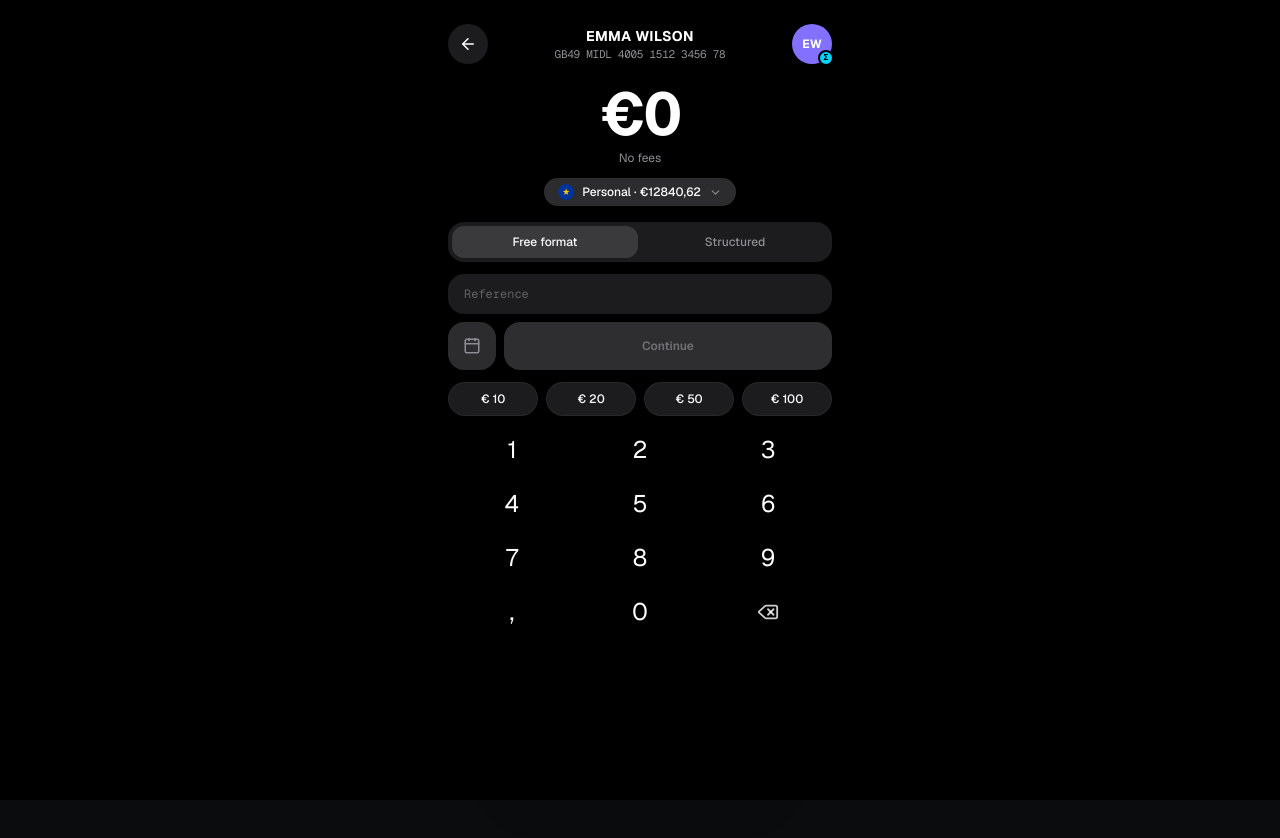
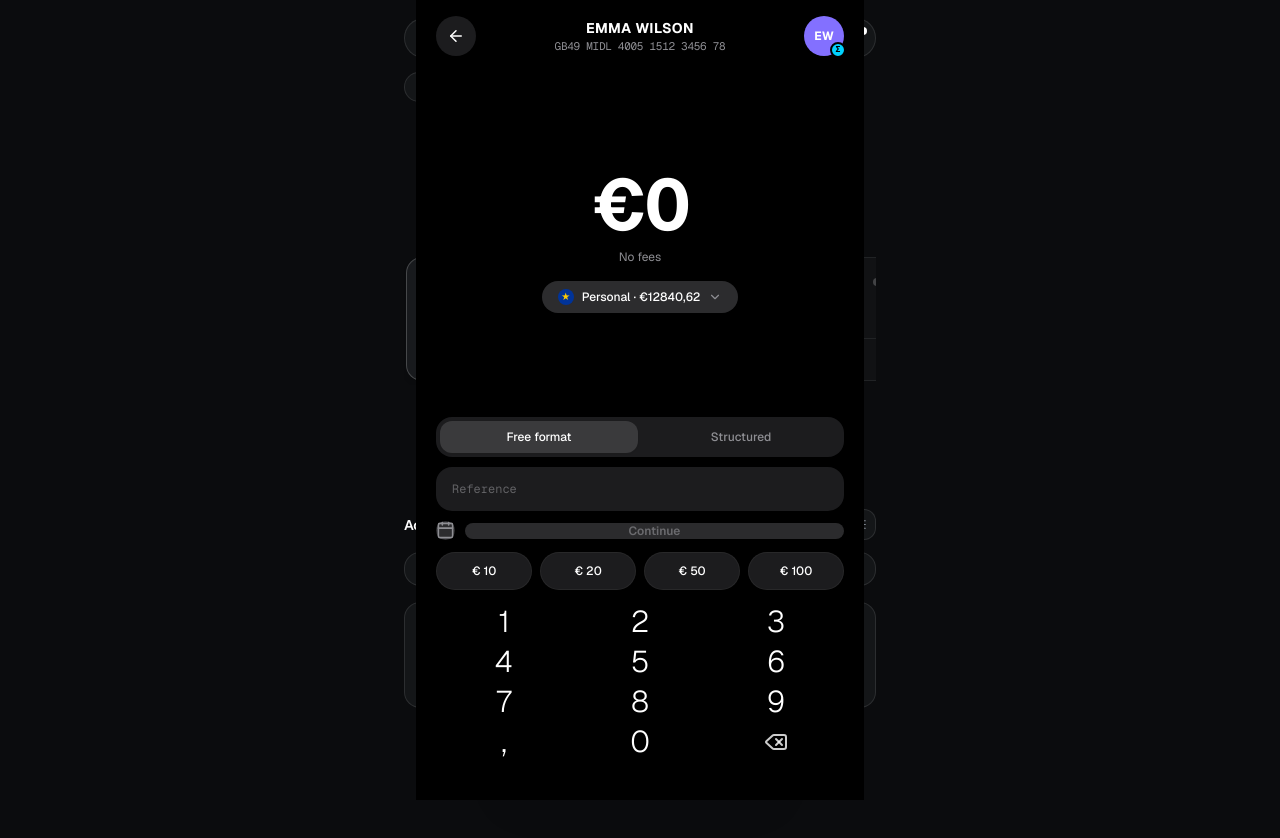
Before and after one commit to balsingh04535-star/aura-banking, a React (Vite) app: page / in a window 1280 px wide. Both pictures are taken after typing "Sample" into the empty fields and a click on the button "Send". Shown: the top 838 px of the page. Built offline with nearby package versions, Linux system fonts and the light colour scheme.

Commit message:
Fix SendMoneyModal full viewport height layout and bottom keypad anchoring

```diff
--- a/src/components/payments/SendMoneyModal.tsx
+++ b/src/components/payments/SendMoneyModal.tsx
@@ -10,7 +10,6 @@ import {
   ShieldCheck,
   Share2,
   Repeat,
-  Check,
 } from 'lucide-react';
 import { BiometricModal } from '../common/BiometricModal';
 import { ProcessingOrb } from '../common/ProcessingOrb';
@@ -34,7 +33,7 @@ export const SendMoneyModal: React.FC = () => {
     showToast,
   } = useBanking();
 
-  const [step, setStep] = useState<Step>('recipient');
+  const [step, setStep] = useState<Step>('amount');
   const [searchQuery, setSearchQuery] = useState('');
   const [selectedRecipient, setSelectedRecipient] = useState<Beneficiary | null>(null);
   const [amountStr, setAmountStr] = useState<string>('0');
@@ -50,7 +49,6 @@ export const SendMoneyModal: React.FC = () => {
   const [customName, setCustomName] = useState('');
   const [customIban, setCustomIban] = useState('');
 
-  // Default to a default recipient if opened without prefill
   useEffect(() => {
     if (isSendModalOpen) {
       if (prefilledRecipient) {
@@ -192,69 +190,74 @@ export const SendMoneyModal: React.FC = () => {
           initial={{ opacity: 0 }}
           animate={{ opacity: 1 }}
           exit={{ opacity: 0 }}
-          transition={{ duration: 0.18 }}
-          className="fixed inset-0 z-50 bg-[#000000] text-white flex flex-col justify-between p-4 sm:p-5 overflow-y-auto select-none font-sans"
+          transition={{ duration: 0.15 }}
+          className="fixed inset-0 z-50 bg-black text-white flex flex-col justify-between px-5 pt-3 pb-8 max-w-md mx-auto h-[100dvh] overflow-hidden select-none font-sans"
         >
-          {/* TOP HEADER BAR (Exact to reference) */}
-          <div className="flex items-center justify-between w-full max-w-sm mx-auto pt-1 pb-2">
+          {/* 1. TOP HEADER (Exact to reference) */}
+          <div className="flex items-center justify-between w-full pt-1 pb-1 shrink-0">
             <button
               onClick={() => {
                 triggerHaptic('light');
-                if (step === 'amount') {
-                  setStep('recipient');
+                if (step === 'recipient') {
+                  setStep('amount');
                 } else if (step === 'review') {
                   setStep('amount');
                 } else {
                   handleClose();
                 }
               }}
-              className="w-10 h-10 rounded-full bg-[#1c1c1e] text-white flex items-center justify-center hover:bg-[#2c2c2e] transition-colors"
+              className="w-10 h-10 rounded-full bg-[#1c1c1e] text-white flex items-center justify-center active:bg-[#2c2c2e] transition-colors"
             >
               <ArrowLeft size={18} />
             </button>
 
-            {/* Recipient Name & IBAN in Center */}
+            {/* Recipient Name & IBAN */}
             <div
               onClick={() => {
                 triggerHaptic('light');
                 setStep('recipient');
               }}
-              className="text-center cursor-pointer group"
+              className="text-center cursor-pointer active:opacity-75 transition-opacity px-2"
             >
-              <h2 className="text-sm font-bold tracking-wide text-white uppercase truncate max-w-[200px]">
+              <h2 className="text-sm font-bold tracking-wide text-white uppercase truncate max-w-[210px]">
                 {selectedRecipient?.name || 'BALVINDER SINGH'}
               </h2>
-              <p className="text-[11px] text-[#8e8e93] font-mono tracking-tight truncate max-w-[200px]">
+              <p className="text-[11px] text-[#8e8e93] font-mono tracking-tight truncate max-w-[210px]">
                 {selectedRecipient?.iban || 'BE37 9676 3046 7428'}
               </p>
             </div>
 
             {/* Recipient Avatar Circle with Blue Mini Badge */}
-            <div className="relative">
+            <div
+              onClick={() => {
+                triggerHaptic('light');
+                setStep('recipient');
+              }}
+              className="relative cursor-pointer"
+            >
               <div className="w-10 h-10 rounded-full bg-[#8370ff] text-white font-bold text-xs flex items-center justify-center shadow-sm">
                 {recipientInitials}
               </div>
-              {/* Cyan mini badge in corner */}
-              <div className="absolute -bottom-0.5 -right-0.5 w-4 h-4 rounded-full bg-[#00d2ff] border-2 border-[#000000] flex items-center justify-center">
+              <div className="absolute -bottom-0.5 -right-0.5 w-4 h-4 rounded-full bg-[#00d2ff] border-2 border-black flex items-center justify-center">
                 <span className="text-[7px] font-extrabold text-black">Σ</span>
               </div>
             </div>
           </div>
 
-          {/* MAIN BODY FLOW */}
-          <div className="flex-1 w-full max-w-sm mx-auto flex flex-col justify-between py-1">
+          {/* 2. MAIN WORKSPACE */}
+          <div className="flex-1 flex flex-col justify-between w-full min-h-0 overflow-hidden py-1">
             <AnimatePresence mode="wait">
-              {/* STEP 1: RECIPIENT PICKER */}
+              {/* RECIPIENT SELECTOR VIEW */}
               {step === 'recipient' && (
                 <motion.div
                   key="step-recipient"
                   initial={{ opacity: 0, y: 10 }}
                   animate={{ opacity: 1, y: 0 }}
                   exit={{ opacity: 0, y: -10 }}
-                  className="w-full space-y-3 pt-2"
+                  className="w-full h-full flex flex-col justify-between space-y-3 pt-2 overflow-y-auto no-scrollbar"
                 >
                   {!isAddingCustom ? (
-                    <>
+                    <div className="space-y-3">
                       <div className="relative">
                         <Search
                           size={14}
@@ -308,7 +311,7 @@ export const SendMoneyModal: React.FC = () => {
                           </div>
                         ))}
                       </div>
-                    </>
+                    </div>
                   ) : (
                     <div className="space-y-3 pt-2">
                       <div>
@@ -355,52 +358,50 @@ export const SendMoneyModal: React.FC = () => {
                 </motion.div>
               )}
 
-              {/* STEP 2: AMOUNT INPUT (EXACT REPLICA OF USER REFERENCE SCREENSHOT) */}
+              {/* EXACT AMOUNT TRANSFER LAYOUT */}
               {step === 'amount' && selectedRecipient && (
                 <motion.div
                   key="step-amount"
                   initial={{ opacity: 0 }}
                   animate={{ opacity: 1 }}
                   exit={{ opacity: 0 }}
-                  className="w-full flex flex-col items-center justify-between"
+                  className="w-full h-full flex flex-col justify-between"
                 >
-                  {/* Hero Amount & "No fees" display */}
-                  <div className="text-center pt-2 pb-1">
-                    <div className="text-5xl sm:text-6xl font-bold tracking-tight text-white tnum">
+                  {/* UPPER HERO SECTION */}
+                  <div className="flex-1 flex flex-col items-center justify-center py-2">
+                    <div className="text-6xl sm:text-7xl font-bold tracking-tight text-white tnum">
                       €{amountStr}
                     </div>
-                    <p className="text-xs text-[#8e8e93] mt-1.5 font-normal">
+                    <p className="text-xs text-[#8e8e93] mt-2 font-normal">
                       No fees
                     </p>
-                  </div>
 
-                  {/* Source Account Selector Pill */}
-                  <div className="relative my-2">
+                    {/* Source Account Capsule Pill */}
+                    <div className="relative mt-4">
                       <button
                         onClick={() => {
                           triggerHaptic('light');
                           setIsAccountPickerOpen(!isAccountPickerOpen);
                         }}
-                      className="rounded-full bg-[#2c2c2e] hover:bg-[#3a3a3c] py-1.5 px-3.5 flex items-center gap-2 text-xs font-medium text-white transition-colors"
+                        className="rounded-full bg-[#2c2c2e] hover:bg-[#3a3a3c] py-2 px-4 flex items-center gap-2 text-xs font-medium text-white transition-colors"
                       >
-                      {/* EU Flag Icon */}
-                      <span className="w-4 h-4 rounded-full bg-[#003399] flex items-center justify-center text-[8px] text-[#ffcc00] font-bold">
+                        <span className="w-4 h-4 rounded-full bg-[#003399] flex items-center justify-center text-[9px] text-[#ffcc00] font-bold">
                           ★
                         </span>
                         <span>
                           {currentSource.name.replace(' Account', '')} · €{currentSource.balance.toFixed(2).replace('.', ',')}
                         </span>
                         <ChevronDown
-                        size={13}
+                          size={14}
                           className={`text-[#8e8e93] transition-transform ${
                             isAccountPickerOpen ? 'rotate-180' : ''
                           }`}
                         />
                       </button>
 
-                    {/* Account Dropdown */}
+                      {/* Dropdown */}
                       {isAccountPickerOpen && (
-                      <div className="absolute top-9 left-1/2 -translate-x-1/2 w-56 bg-[#1c1c1e] rounded-2xl p-2 z-40 border border-white/10 shadow-2xl">
+                        <div className="absolute top-10 left-1/2 -translate-x-1/2 w-60 bg-[#1c1c1e] rounded-2xl p-2 z-50 border border-white/10 shadow-2xl">
                           {accounts.map((acc) => (
                             <button
                               key={acc.id}
@@ -408,7 +409,7 @@ export const SendMoneyModal: React.FC = () => {
                                 setSourceAccountId(acc.id);
                                 setIsAccountPickerOpen(false);
                               }}
-                            className="w-full p-2 rounded-xl text-left text-xs flex items-center justify-between hover:bg-[#2c2c2e] text-white"
+                              className="w-full p-2.5 rounded-xl text-left text-xs flex items-center justify-between hover:bg-[#2c2c2e] text-white"
                             >
                               <span>{acc.name}</span>
                               <span className="text-[#8e8e93] font-mono">
@@ -419,9 +420,12 @@ export const SendMoneyModal: React.FC = () => {
                         </div>
                       )}
                     </div>
+                  </div>
 
-                  {/* Transfer Type Tabs: Free format / Structured */}
-                  <div className="w-full rounded-2xl bg-[#1c1c1e] p-1 grid grid-cols-2 gap-1 my-2">
+                  {/* LOWER CONTROLS & KEYPAD SECTION */}
+                  <div className="w-full space-y-2.5 shrink-0">
+                    {/* Free format / Structured Tabs */}
+                    <div className="w-full rounded-2xl bg-[#1c1c1e] p-1 grid grid-cols-2 gap-1">
                       <button
                         onClick={() => {
                           triggerHaptic('light');
@@ -450,37 +454,37 @@ export const SendMoneyModal: React.FC = () => {
                       </button>
                     </div>
 
-                  {/* Reference Input */}
-                  <div className="w-full my-1">
+                    {/* Reference Input Field */}
+                    <div className="w-full">
                       <input
                         type="text"
                         value={reference}
                         onChange={(e) => setReference(e.target.value)}
                         placeholder={transferType === 'free' ? 'Reference' : '+++000/0000/00000+++'}
-                      className="w-full rounded-2xl bg-[#1c1c1e] px-4 py-3 text-xs text-white placeholder-[#636366] focus:outline-none focus:bg-[#252528] transition-colors font-mono"
+                        className="w-full rounded-2xl bg-[#1c1c1e] px-4 py-3.5 text-xs text-white placeholder-[#636366] focus:outline-none focus:bg-[#252528] transition-colors font-mono"
                       />
                     </div>
 
                     {/* Calendar & Continue Row */}
-                  <div className="w-full flex items-center gap-2 my-1">
+                    <div className="w-full flex items-center gap-2.5">
                       <button
                         onClick={() => {
                           triggerHaptic('light');
-                        showToast('Transfer scheduled for standard SEPA execution', 'info');
+                          showToast('Transfer scheduled for regular processing', 'info');
                         }}
-                      className="w-12 h-12 rounded-2xl bg-[#2c2c2e] hover:bg-[#3a3a3c] flex items-center justify-center text-[#8e8e93] hover:text-white shrink-0 transition-colors"
+                        className="w-13 h-13 rounded-2xl bg-[#2c2c2e] hover:bg-[#3a3a3c] flex items-center justify-center text-[#8e8e93] hover:text-white shrink-0 transition-colors"
                         title="Schedule transfer"
                       >
-                      <Calendar size={18} />
+                        <Calendar size={19} />
                       </button>
 
                       <button
                         onClick={handleProceedToReview}
                         disabled={parsedAmount <= 0}
-                      className={`h-12 rounded-2xl flex-1 font-semibold text-xs flex items-center justify-center transition-all ${
+                        className={`h-13 rounded-2xl flex-1 font-semibold text-xs flex items-center justify-center transition-all ${
                           parsedAmount > 0
                             ? 'bg-white text-black hover:bg-neutral-200 active:scale-[0.99]'
-                          : 'bg-[#3a3a3c] text-[#8e8e93] cursor-not-allowed opacity-80'
+                            : 'bg-[#3a3a3c] text-[#8e8e93] cursor-not-allowed opacity-75'
                         }`}
                       >
                         Continue
@@ -488,29 +492,29 @@ export const SendMoneyModal: React.FC = () => {
                     </div>
 
                     {/* Preset Amount Pills: €10, €20, €50, €100 */}
-                  <div className="w-full grid grid-cols-4 gap-2 my-2">
+                    <div className="w-full grid grid-cols-4 gap-2 pt-0.5">
                       {[10, 20, 50, 100].map((val) => (
                         <button
                           key={val}
                           onClick={() => handlePresetAmount(val)}
-                        className="py-2 rounded-full bg-[#1c1c1e] hover:bg-[#2c2c2e] active:scale-95 text-xs font-medium text-white text-center transition-all border border-white/5"
+                          className="py-2.5 rounded-full bg-[#1c1c1e] hover:bg-[#2c2c2e] active:scale-95 text-xs font-medium text-white text-center transition-all border border-white/5"
                         >
                           € {val}
                         </button>
                       ))}
                     </div>
 
-                  {/* Keypad Grid (Borderless European Layout) */}
-                  <div className="w-full grid grid-cols-3 gap-y-2.5 pt-1">
+                    {/* Keypad Grid (Clean Minimalist Full-Width) */}
+                    <div className="w-full grid grid-cols-3 gap-y-1 pt-1 pb-1">
                       {['1', '2', '3', '4', '5', '6', '7', '8', '9', ',', '0', 'backspace'].map(
                         (key) => (
                           <button
                             key={key}
                             onClick={() => handleKeypadPress(key)}
-                          className="h-11 text-2xl font-normal text-white flex items-center justify-center active:scale-90 transition-transform select-none"
+                            className="h-13 text-3xl font-light text-white flex items-center justify-center active:scale-90 transition-transform select-none"
                           >
                             {key === 'backspace' ? (
-                            <Delete size={22} className="text-white/80" />
+                              <Delete size={24} className="text-white/80" />
                             ) : (
                               key
                             )}
@@ -518,19 +522,20 @@ export const SendMoneyModal: React.FC = () => {
                         )
                       )}
                     </div>
+                  </div>
                 </motion.div>
               )}
 
-              {/* STEP 3: REVIEW CONFIRMATION */}
+              {/* REVIEW SCREEN */}
               {step === 'review' && selectedRecipient && (
                 <motion.div
                   key="step-review"
                   initial={{ opacity: 0, y: 10 }}
                   animate={{ opacity: 1, y: 0 }}
                   exit={{ opacity: 0, y: -10 }}
-                  className="w-full space-y-4 pt-3"
+                  className="w-full h-full flex flex-col justify-between py-2"
                 >
-                  <div className="bg-[#1c1c1e] rounded-3xl p-5 space-y-3.5 text-xs">
+                  <div className="bg-[#1c1c1e] rounded-3xl p-5 space-y-4 text-xs">
                     <div className="flex items-center justify-between pb-3 border-b border-white/5">
                       <span className="text-[#8e8e93]">Recipient</span>
                       <div className="text-right">
@@ -550,7 +555,7 @@ export const SendMoneyModal: React.FC = () => {
 
                     <div className="flex items-center justify-between pb-3 border-b border-white/5">
                       <span className="text-[#8e8e93]">Amount</span>
-                      <span className="text-xl font-bold text-white tnum">
+                      <span className="text-2xl font-bold text-white tnum">
                         €{parsedAmount.toFixed(2).replace('.', ',')}
                       </span>
                     </div>
@@ -583,13 +588,13 @@ export const SendMoneyModal: React.FC = () => {
                 </motion.div>
               )}
 
-              {/* STEP 4: PROCESSING STATE */}
+              {/* PROCESSING SCREEN */}
               {step === 'processing' && (
                 <motion.div
                   key="step-processing"
                   initial={{ opacity: 0 }}
                   animate={{ opacity: 1 }}
-                  className="flex flex-col items-center justify-center py-16 text-center"
+                  className="flex-1 flex flex-col items-center justify-center text-center"
                 >
                   <ProcessingOrb status="processing" />
                   <h3 className="text-base font-semibold text-white mt-4">
@@ -601,13 +606,13 @@ export const SendMoneyModal: React.FC = () => {
                 </motion.div>
               )}
 
-              {/* STEP 5: SUCCESS STATE */}
+              {/* SUCCESS SCREEN */}
               {step === 'success' && selectedRecipient && (
                 <motion.div
                   key="step-success"
                   initial={{ opacity: 0, scale: 0.95 }}
                   animate={{ opacity: 1, scale: 1 }}
-                  className="flex flex-col items-center text-center py-8"
+                  className="flex-1 flex flex-col items-center justify-center text-center py-4"
                 >
                   <ProcessingOrb status="success" />
 
```
Lines whose indentation alone changed are shown as unchanged.
